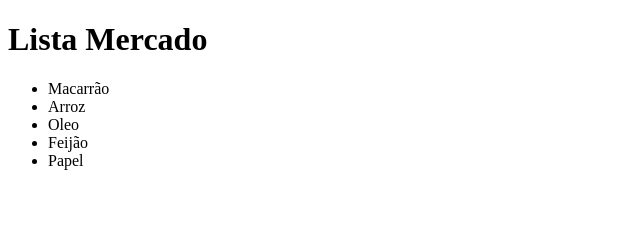
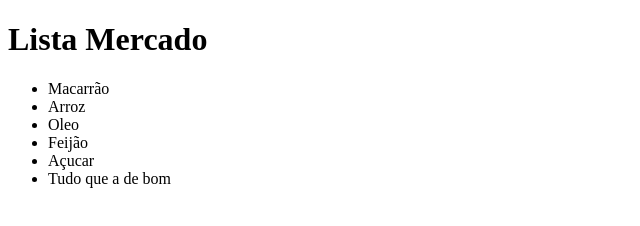
Before and after one commit to PabloCoder1/TP-EngSoft, a plain HTML site: page index.html in a window 1280 px wide. Shown: the whole page, without its empty margins (0-640 px from the left). Drawn offline with Linux system fonts and the light colour scheme.

Commit message:
seGundo commit Victor e Danilo

```diff
--- a/index.html
+++ b/index.html
@@ -15,7 +15,8 @@
         <li>Arroz</li>
         <li>Oleo</li>
         <li>Feijão</li>
-        <li>Papel</li>
+        <li>Açucar</li>
+        <li>Tudo que a de bom</li>
     </ul>
 
 </body>
```
